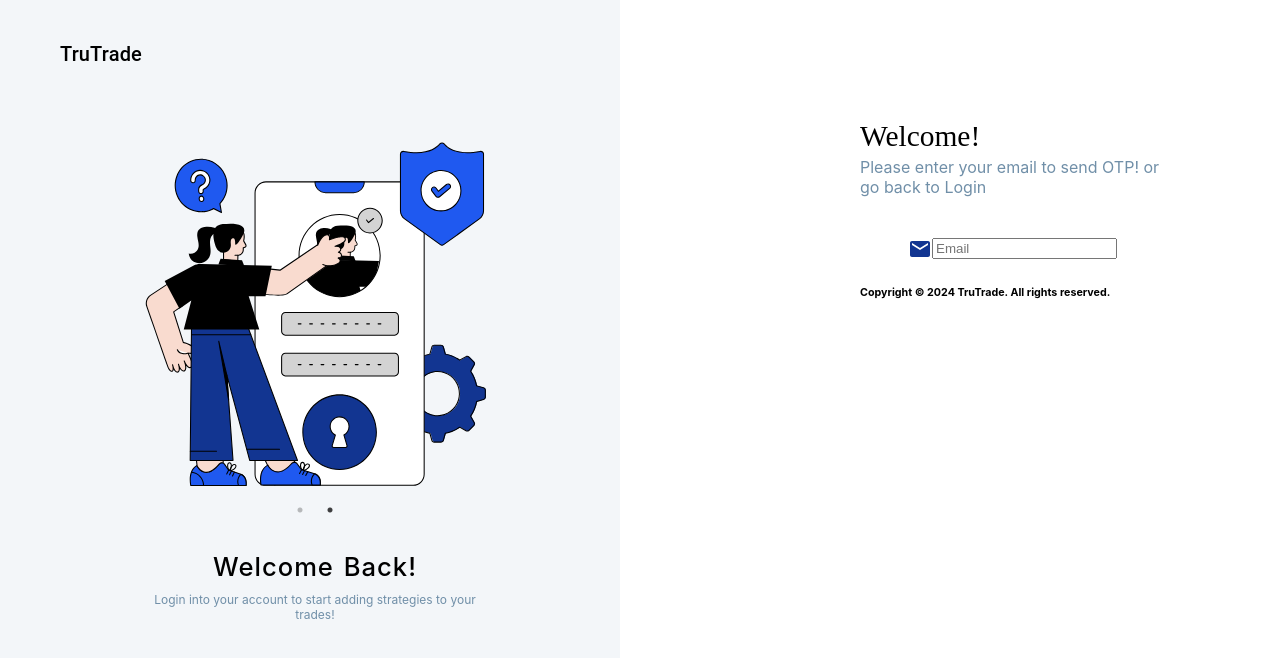
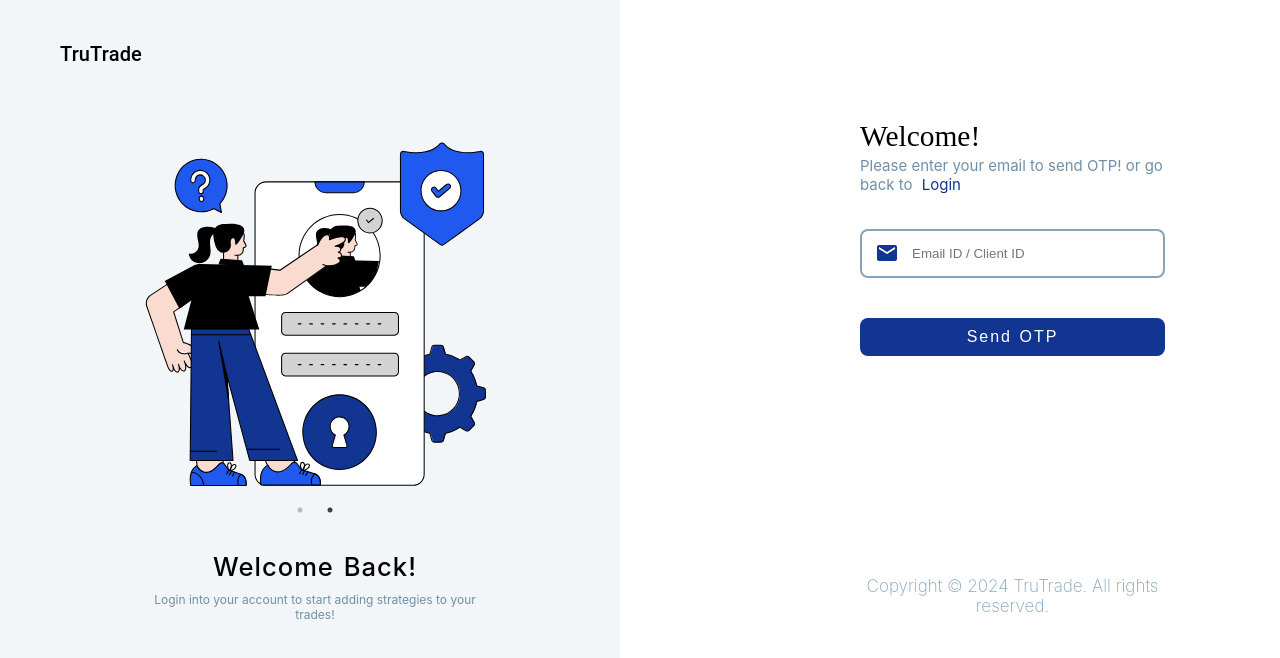
Before and after one commit to iamabhiCH/TruTrade---The-Trading-Application, a React (Create React App) app: page /signup in a window 1280 px wide. Shown: the top 658 px of the page. Built offline with nearby package versions, Linux system fonts and the light colour scheme; no server answers.

Commit message:
the styling of the signup page is completed.

```diff
--- a/src/components/Signup/Signup.css
+++ b/src/components/Signup/Signup.css
@@ -1,14 +1,14 @@
-.signup-container{
+.signup-container {
     margin-top: -15px;
     padding: 0;
     display: flex;
 }
-.signup-right{
+.signup-right {
     background-color: #f3f6f9;
     width: 650px;
     height: 100vh;
 }
-.signup-right h1{
+.signup-right h1 {
     font-family: "Roboto", "Helvetica", "Arial", sans-serif;
     font-weight: 500;
     font-size: 1.25rem;
@@ -19,7 +19,7 @@
     padding-top: 40px;
     padding-left: 60px;
 }
-.signup-slider{
+.signup-slider {
     height: 350px;
     width: 350px;
     aspect-ratio: auto 350 / 350;
@@ -28,7 +28,7 @@
     margin-top: 40px;
     margin-left: 110px;
 }
-.signup-right h2{
+.signup-right h2 {
     font-weight: 500;
     font-size: 1.6rem;
     text-align: center;
@@ -36,30 +36,77 @@
     word-spacing: 2px;
     padding-top: 35px;
 }
-.signup-right p{
+.signup-right p {
     font-size: 12px;
     color: hsl(206.79deg 24.35% 54.9%);
     width: 100%;
     text-align: center;
     margin-top: -11px;
 }
-.signup-content{
+.signup-content {
     padding: 115px;
     padding-left: 240px;
 }
-.signup-content h1{
+.signup-content h1 {
     font-size: 1.8409rem;
     font-family: HelixSemiBold;
     font-weight: 500;
     word-spacing: 1px;
     margin-bottom: -12px;
 }
-.signup-content p{
+.signup-content p {
     color: hsl(206.79deg 24.35% 54.9%);
+    font-size: 15px;
 }
-.signup-form{
+.login-page-switch {
+    font-size: 15px;
+    text-decoration: none;
+    padding: 5px;
+    color: #123591;
+    border-radius: 3px;
+}
+
+.login-page-switch:hover {
+    background-color: hsl(205, 35%, 93%);
+}
+.signup-form {
+    position: relative;
     display: flex;
-    justify-content: center;
     align-items: center;
+    margin-top: 35px;
+}
+.emailIcon {
+    position: absolute;
+    left: 15px;
+}
+.emailInput {
+    width: 100%;
+    padding: 15px 50px;
+    border-radius: 8px;
+    border: 2px solid hsl(207, 26%, 63%);
+}
+.signup-form input:focus {
+    border-color: #123591 !important;
+    outline: none;
+}
+.signup-content button {
     margin-top: 40px;
+    width: 100%;
+    color: #fff;
+    background-color: #123591;
+    border-radius: 8px;
+    padding: 10px;
+    font-size: 16px;
+    border: none;
+    outline: none;
+    word-spacing: 1px;
+    letter-spacing: 2px;
+    cursor: pointer;
 }
+.signup-content h6 {
+    font-size: 17px;
+    color: hsl(206, 31%, 62%);
+    text-align: center;
+    margin-top: 220px;
+    font-weight: 200;
+}
--- a/src/components/Signup/Signup.js
+++ b/src/components/Signup/Signup.js
@@ -2,7 +2,7 @@ import React from "react";
 import "./Signup.css";
 import Slider from "react-slick";
 import EmailIcon from '@mui/icons-material/Email';
-
+import {Link} from 'react-router-dom'
 import SignupImg1 from "../../resource/signup1.svg";
 import SignupImg2 from "../../resource/signup2.svg";
 
@@ -45,13 +45,14 @@ const Signup = () => {
                 <div className="signup-content">
                     <h1>Welcome!</h1>
                     <p>
-                        Please enter your email to send OTP! or go back to Login
+                        Please enter your email to send OTP! or go back to <Link to='/login' className="login-page-switch">Login</Link>
                     </p>
                     <form>
                         <div className="signup-form">
-                            <EmailIcon style={{ color: '#123591' }} />
-                            <input type="email" placeholder="Email" />
+                            <EmailIcon className="emailIcon" style={{ color: '#123591' }} />
+                            <input type="email" className="emailInput" placeholder="Email ID / Client ID" required/>
                         </div>
+                        <button>Send OTP</button>
                     </form>
                     <h6>Copyright © 2024 TruTrade. All rights reserved.</h6>
                 </div>
```
